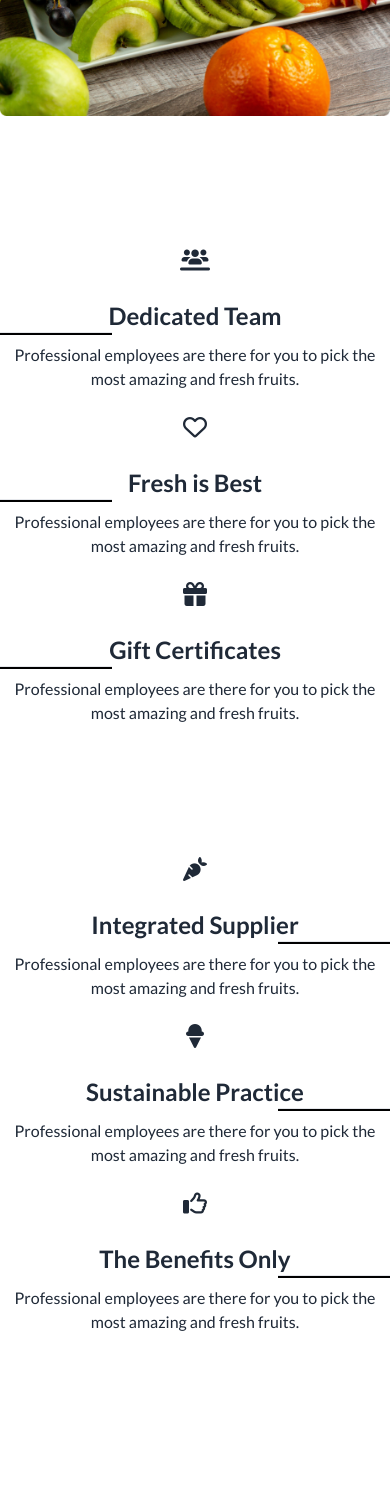
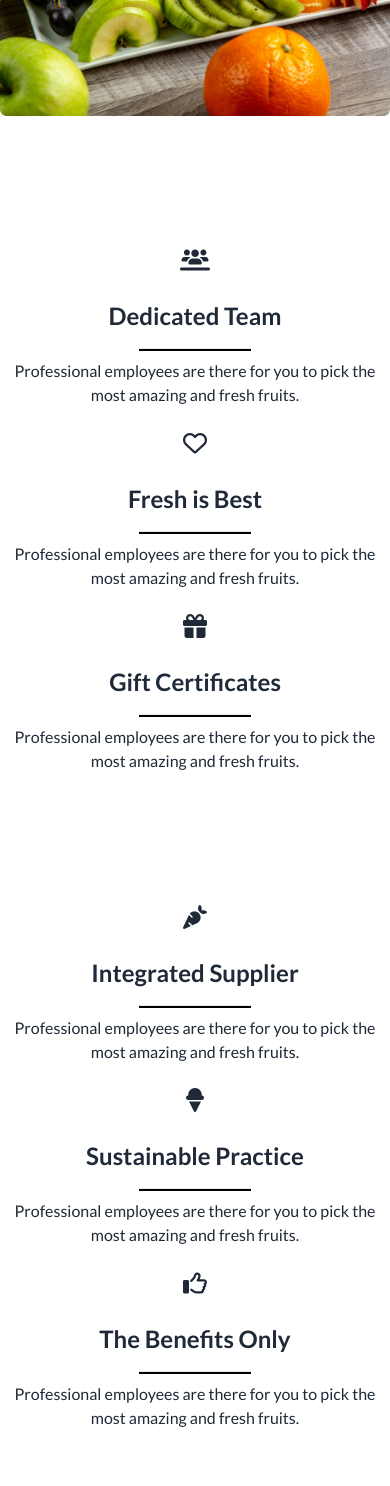
Before and after one commit to jannatulmilon/fruit-burst, a plain HTML site: page index.html in a window 390 px wide. Shown: the part 4817-6303 px from the top of the page. Drawn offline with nearby package versions, Linux system fonts and the light colour scheme.

Commit message:
made the hr responsive

```diff
--- a/index.html
+++ b/index.html
@@ -484,8 +484,9 @@
                             <i class="text-2xl fa-solid fa-users-line"></i>
                         </div>
                         <div>
-                            <h1 class="text-2xl font-extrabold">Dedicated Team</h1>
-                            <hr class="w-28 h-[3px] bg-black ">
+                            <h1 class="text-2xl font-extrabold mb-4">Dedicated Team</h1>
+                            <hr class="w-28 h-[3px] bg-black hidden lg:block">
+                            <hr class="w-28 h-[3px] bg-black mx-auto lg:hidden">
                             <p class="mt-2">Professional employees are there for you to pick the most amazing and fresh fruits.</p>
                         </div>
                     </div>
@@ -494,8 +495,9 @@
                             <i class="text-2xl fa-regular fa-heart"></i>
                         </div>
                         <div>
-                            <h1 class="text-2xl font-extrabold">Fresh is Best</h1>
-                            <hr class="w-28 h-[3px] bg-black ">
+                            <h1 class="text-2xl font-extrabold mb-4">Fresh is Best</h1>
+                            <hr class="w-28 h-[3px] bg-black hidden lg:block">
+                            <hr class="w-28 h-[3px] bg-black mx-auto lg:hidden">
                             <p class="mt-2">Professional employees are there for you to pick the most amazing and fresh fruits.</p>
                         </div>
                     </div>
@@ -504,8 +506,9 @@
                             <i class="text-2xl fa-solid fa-gift"></i>
                         </div>
                         <div>
-                            <h1 class="text-2xl font-extrabold">Gift Certificates</h1>
-                            <hr class="w-28 h-[3px] bg-black ">
+                            <h1 class="text-2xl font-extrabold mb-4">Gift Certificates</h1>
+                            <hr class="w-28 h-[3px] bg-black hidden lg:block">
+                            <hr class="w-28 h-[3px] bg-black mx-auto lg:hidden">
                             <p class="mt-2">Professional employees are there for you to pick the most amazing and fresh fruits.</p>
                         </div>
                     </div>
@@ -523,8 +526,9 @@
                             <i class="text-2xl fa-solid fa-carrot"></i>
                         </div>
                         <div>
-                            <h1 class="text-2xl font-extrabold">Integrated Supplier</h1>
-                            <hr class="w-28 h-[3px] bg-black ml-auto">
+                            <h1 class="text-2xl font-extrabold mb-4">Integrated Supplier</h1>
+                            <hr class="w-28 h-[3px] bg-black ml-auto hidden lg:block">
+                            <hr class="w-28 h-[3px] bg-black mx-auto lg:hidden">
                             <p class="mt-2">Professional employees are there for you to pick the most amazing and fresh fruits.</p>
                         </div>
                     </div>
@@ -533,8 +537,9 @@
                             <i class="text-2xl  fa-solid fa-ice-cream"></i>
                         </div>
                         <div>
-                            <h1 class="text-2xl font-extrabold">Sustainable Practice</h1>
-                            <hr class="w-28 h-[3px] bg-black ml-auto">
+                            <h1 class="text-2xl font-extrabold mb-4">Sustainable Practice</h1>
+                            <hr class="w-28 h-[3px] bg-black ml-auto hidden lg:block">
+                            <hr class="w-28 h-[3px] bg-black mx-auto lg:hidden">
                             <p class="mt-2">Professional employees are there for you to pick the most amazing and fresh fruits.</p>
                         </div>
                     </div>
@@ -543,8 +548,9 @@
                             <i class="text-2xl fa-regular fa-thumbs-up"></i>
                         </div>
                         <div>
-                            <h1 class="text-2xl font-extrabold">The Benefits Only</h1>
-                            <hr class="w-28 h-[3px] bg-black ml-auto">
+                            <h1 class="text-2xl font-extrabold mb-4">The Benefits Only</h1>
+                            <hr class="w-28 h-[3px] bg-black ml-auto hidden lg:block">
+                            <hr class="w-28 h-[3px] bg-black mx-auto lg:hidden">
                             <p class="mt-2">Professional employees are there for you to pick the most amazing and fresh fruits.</p>
                         </div>
                     </div>
```
